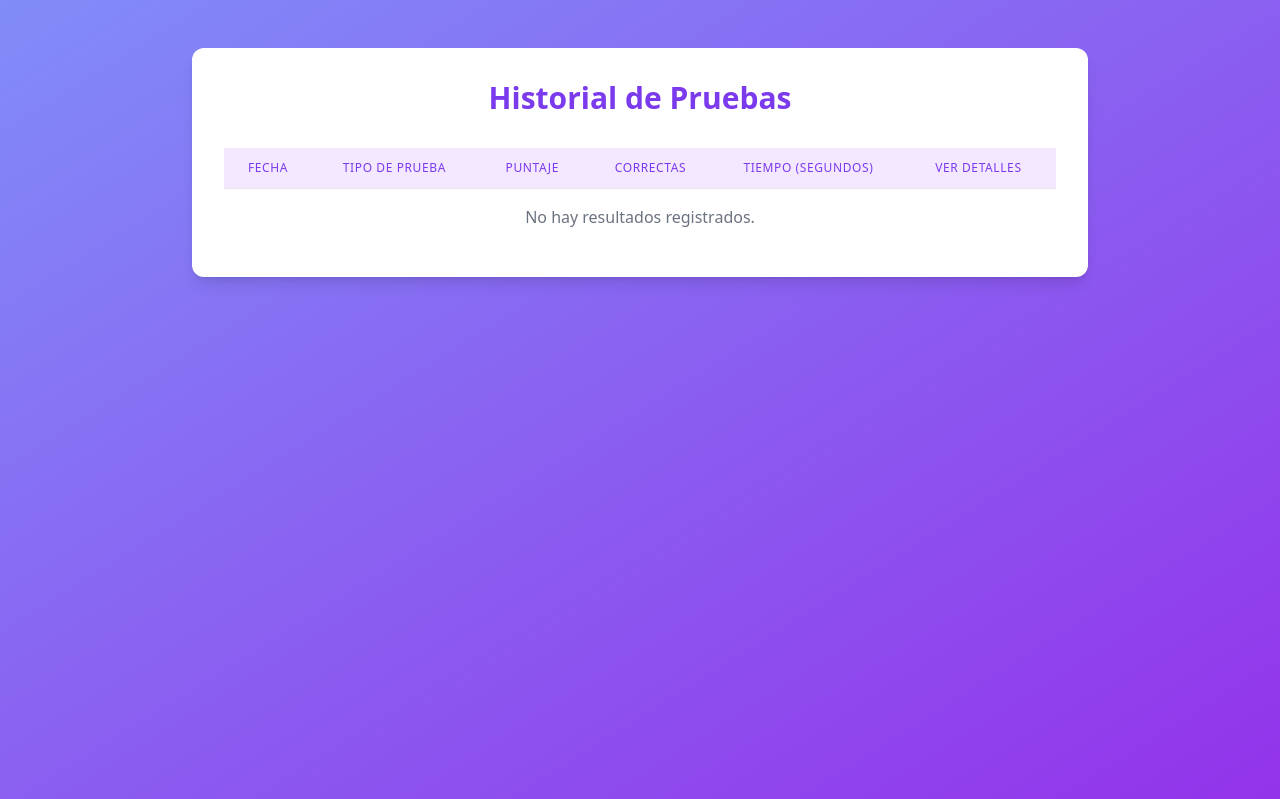
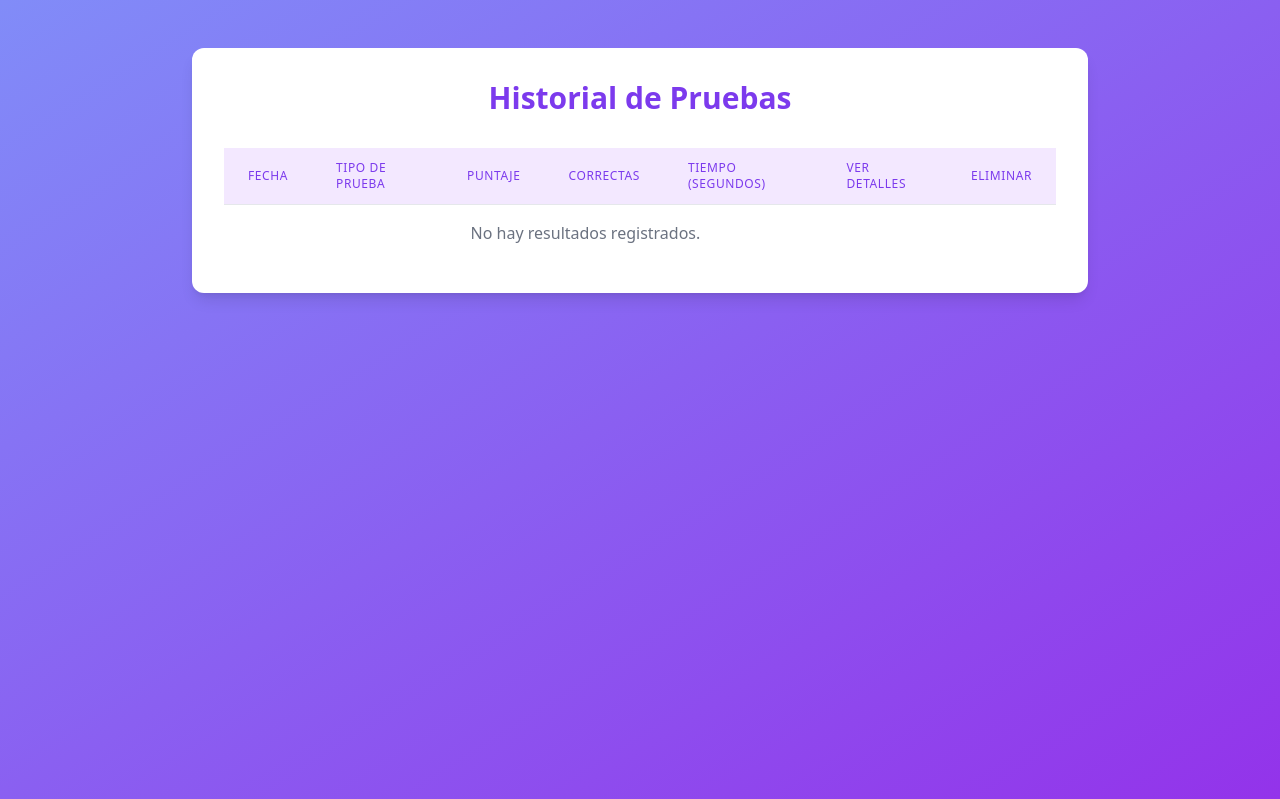
Before and after one commit to Sebastianl1232/Pro-Simu, a Flask app: page /history in a window 1280 px wide. Shown: the part 64-863 px from the top of the page. Run offline with Flask 3, Linux system fonts and the light colour scheme; a user stored in the database is signed in; some libraries are stand-ins or nearby versions.

Commit message:
Agregar funcionalidad para eliminar resultados de pruebas en el historial

```diff
--- a/templates/history.html
+++ b/templates/history.html
@@ -14,6 +14,7 @@
                         <th class="px-6 py-3 text-left text-xs font-medium text-purple-700 uppercase tracking-wider">Correctas</th>
                         <th class="px-6 py-3 text-left text-xs font-medium text-purple-700 uppercase tracking-wider">Tiempo (segundos)</th>
                         <th class="px-6 py-3 text-left text-xs font-medium text-purple-700 uppercase tracking-wider">Ver Detalles</th>
+                        <th class="px-6 py-3 text-left text-xs font-medium text-purple-700 uppercase tracking-wider">Eliminar</th>
                     </tr>
                 </thead>
                 <tbody class="bg-white divide-y divide-gray-200">
@@ -27,6 +28,11 @@
                         <td class="px-6 py-4 whitespace-nowrap">
                             <a href="{{ url_for('view_results', test_id=result.id) }}" class="text-purple-600 hover:underline font-semibold">Ver</a>
                         </td>
+                        <td class="px-6 py-4 whitespace-nowrap">
+                            <form method="POST" action="{{ url_for('delete_result', test_id=result.id) }}" onsubmit="return confirm('¿Seguro que deseas eliminar este resultado?');">
+                                <button type="submit" class="text-red-600 hover:underline font-semibold">Eliminar</button>
+                            </form>
+                        </td>
                     </tr>
                     {% else %}
                     <tr>
```
